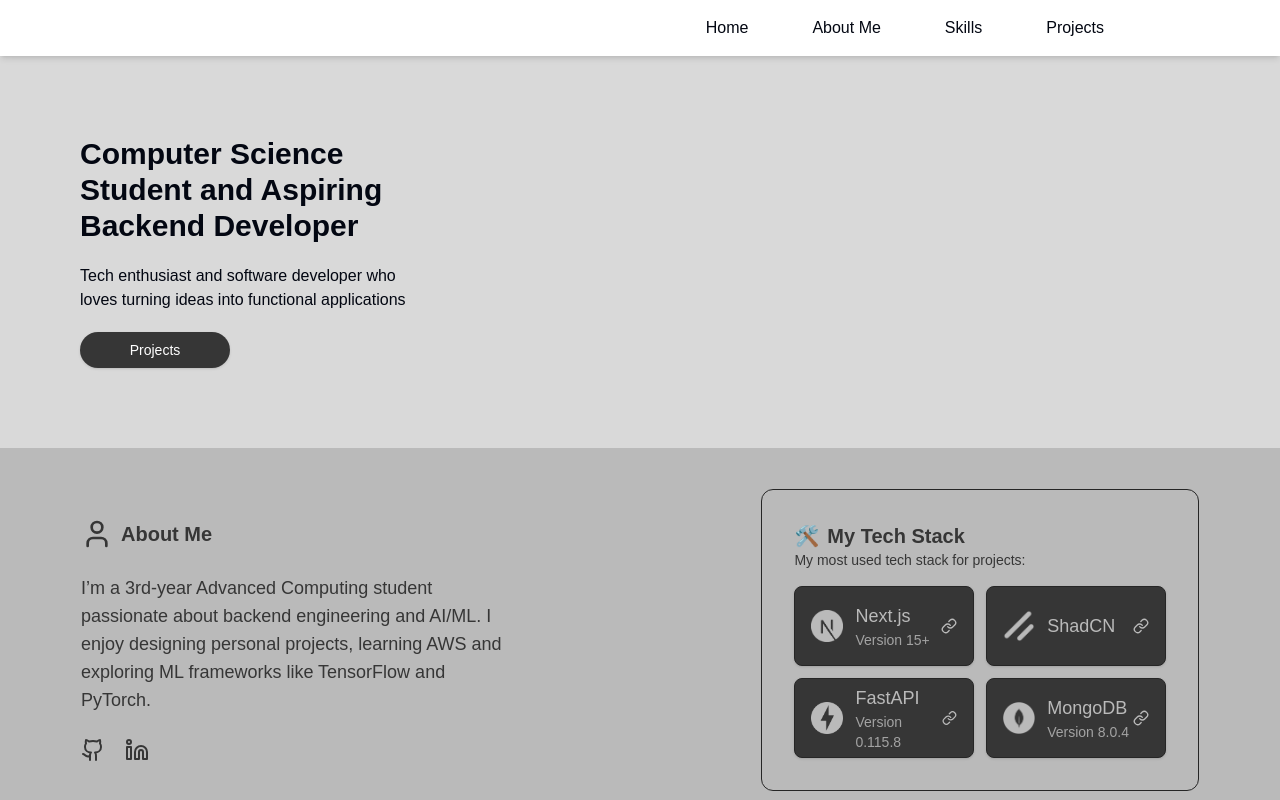
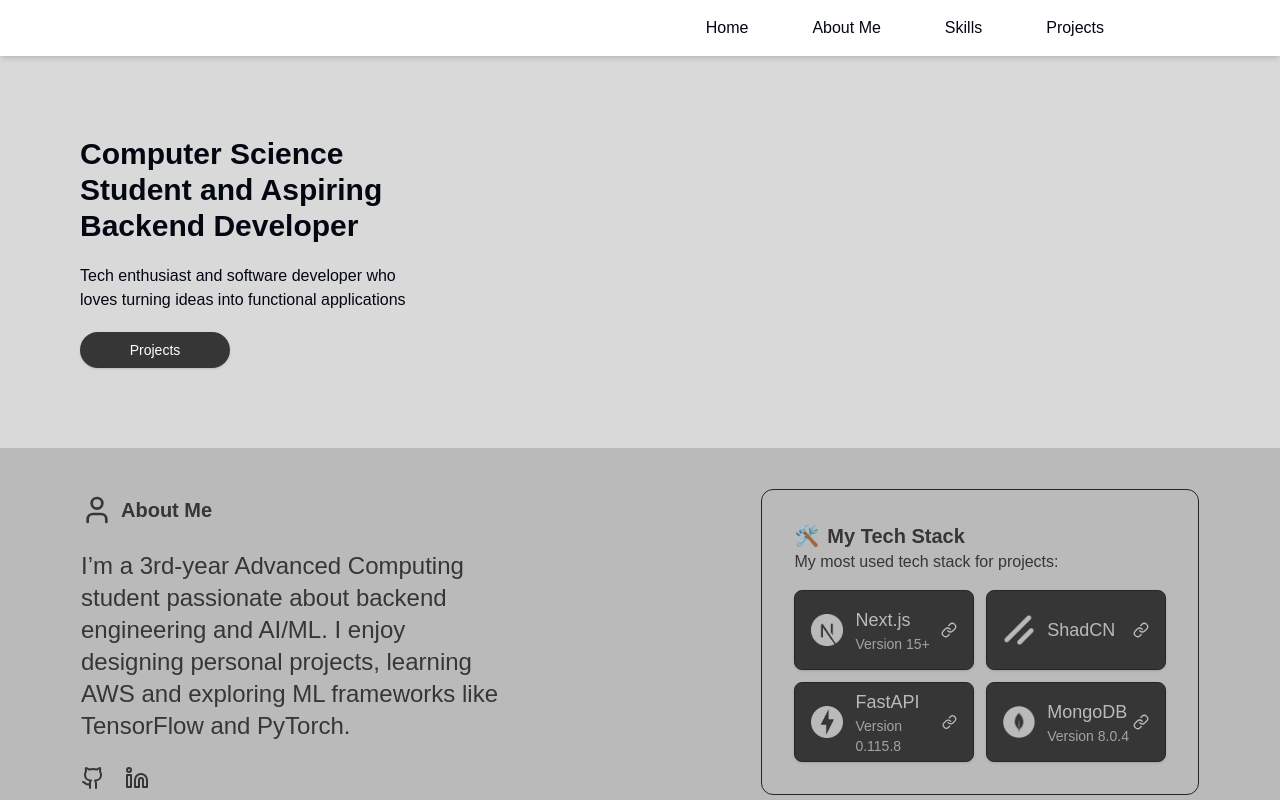
Before and after one commit to VictorNguyen0702/tech-portfolio, a Next.js app: page / in a window 1280 px wide. Shown: the top 800 px of the page. Built offline with nearby package versions, Linux system fonts and the light colour scheme.

Commit message:
change: add basic responsiveness to text size

```diff
--- a/src/components/ui/AboutMe.jsx
+++ b/src/components/ui/AboutMe.jsx
@@ -1,5 +1,4 @@
 import {Github, Linkedin, User} from "lucide-react";
-import Technologies from "@/components/ui/TechBoard";
 import TechStack from "@/components/ui/TechStack";
 
 const AboutMe = () => {
@@ -10,10 +9,8 @@ const AboutMe = () => {
             <User size={32} className="text-[var(--dark-color)]"/>
             <p className="text-[var(--dark-color)]">About Me</p>
           </h2>
-          <p className="sm:w-full lg:w-[65%] text-sm sm:text-base md:text-lg text-[var(--dark-color)] leading-relaxed">
+          <p className="sm:w-full lg:w-[65%] text-sm sm:text-base md:text-lg xl:text-2xl text-[var(--dark-color)] leading-relaxed">
               I’m a 3rd-year Advanced Computing student passionate about backend engineering and AI/ML. I enjoy designing personal projects, learning AWS and exploring ML frameworks like TensorFlow and PyTorch.
-
-
           </p>
           <div className="flex flex-row justify-left pr-10 gap-5 text-[var(--dark-color)]">
             <a href="https://github.com/VictorNguyen0702" target="_blank" rel="noopener noreferrer">
--- a/src/components/ui/TechStack.jsx
+++ b/src/components/ui/TechStack.jsx
@@ -16,7 +16,7 @@ export default function TechStack() {
         <span>🛠️</span>
         <p className= "text-[var(--dark-color)]">My Tech Stack</p>
       </h2>
-      <p className="text-sm text-[var(--dark-color)]">My most used tech stack for projects:</p>
+      <p className="text-sm sm:text-sm md:text-base 2xl:text-xl  text-[var(--dark-color)]">My most used tech stack for projects:</p>
 
       {/* Grid for Tech Stack */}
       <div className="grid grid-cols-1 xl:grid-cols-2 gap-3 mt-4 ">
```
